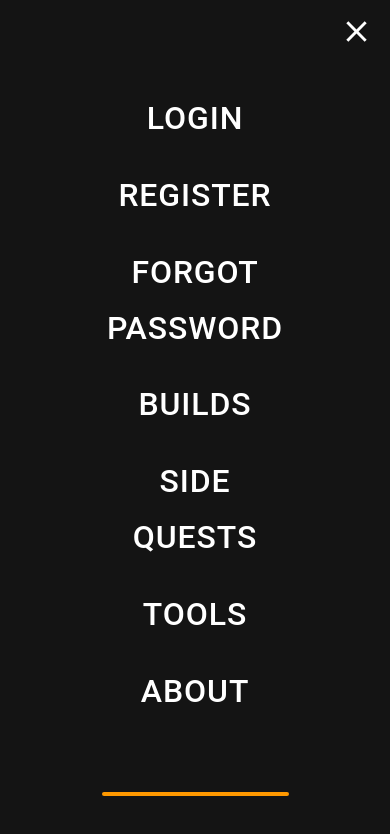
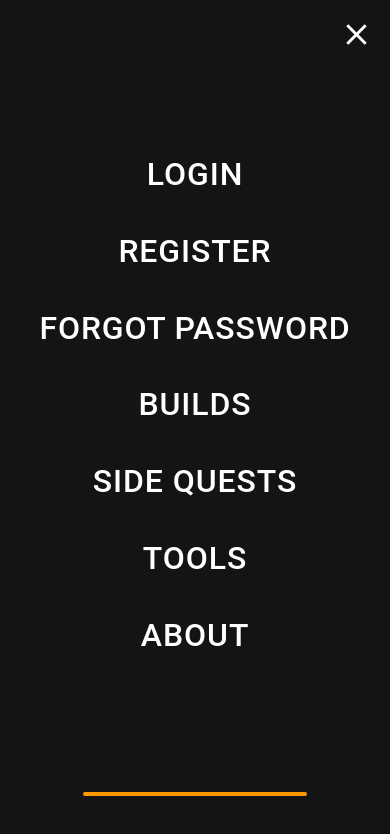
Before and after one commit to volpatocode/bardgoblin, a Next.js app: page / in a window 390 px wide. Both pictures are taken after a click on the button 358 px from the left and 32 px from the top of the page. Shown: the top 834 px of the page. Built offline with nearby package versions, Linux system fonts and the light colour scheme; no server answers; a web font is replaced by a local one.

Commit message:
fix: close button disappeating

```diff
--- a/src/components/Navbar/index.tsx
+++ b/src/components/Navbar/index.tsx
@@ -8,7 +8,8 @@ import {
   ContainedButton,
   MenuIcon,
   CloseMenuIcon,
-  IconButton,
+  OpenIconButton,
+  CloseIconButton,
   StyledStack,
   BoxModal,
   MenuModal,
@@ -53,26 +54,26 @@ export default function index({ page }: navbarType) {
             <AvatarIcon />
           </StyledStack>
           {/* responsive */}
-          <IconButton
+          <OpenIconButton
             size="large"
             edge="start"
             aria-label="open-drawer"
             onClick={() => setIsMenuOpen(!isMenuOpen)}
           >
             <MenuIcon />
-          </IconButton>
+          </OpenIconButton>
           {isMenuOpen && (
             <Fade in={isMenuOpen}>
               <BoxModal>
                 <HeaderModal>
-                  <IconButton
+                  <CloseIconButton
                     size="medium"
                     edge="start"
                     aria-label="open-drawer"
                     onClick={() => setIsMenuOpen(!isMenuOpen)}
                   >
                     <CloseMenuIcon fontSize="large" />
-                  </IconButton>
+                  </CloseIconButton>
                 </HeaderModal>
                 <MenuModal>
                   {isAuthorized ? (
--- a/src/components/Navbar/styles.ts
+++ b/src/components/Navbar/styles.ts
@@ -4,7 +4,6 @@ import { navbarType } from "./index";
 import MenuIcona from "@mui/icons-material/Menu";
 import IconButtona from "@mui/material/IconButton";
 import CloseIcona from "@mui/icons-material/Close";
-import { Stack } from "@mui/material";
 
 export const Navbar = styled(Box)<navbarType>`
   width: 100vw;
@@ -76,12 +75,16 @@ export const ContainedButton = styled(Button)`
 
 // Responsive
 
-export const IconButton = styled(IconButtona)`
+export const OpenIconButton = styled(IconButtona)`
   color: #fff;
   display: none;
   @media (max-width: 960px) {
     display: block;
   }
+`;
+
+export const CloseIconButton = styled(IconButtona)`
+  color: #fff;
 `;
 
 export const MenuIcon = styled(MenuIcona)`
@@ -132,8 +135,20 @@ export const MenuModal = styled(Box)`
   display: flex;
   flex-direction: column;
   gap: 0.8rem;
+  margin-bottom: 3rem;
   width: 50%;
-  margin-bottom: 3rem;
+  @media (max-width: 960px) {
+    width: 60%;
+  }
+  @media (max-width: 760px) {
+    width: 70%;
+  }
+  @media (max-width: 560px) {
+    width: 90%;
+  }
+  @media (max-width: 400px) {
+    width: 100%;
+  }
 `;
 
 export const ModalButton = styled(Button)`
@@ -148,9 +163,10 @@ export const ModalButton = styled(Button)`
 `;
 
 export const FooterModal = styled(Box)`
-  width: 50%;
   height: 4px;
   background-color: #ff9900;
   border-radius: 5px;
   margin-bottom: 3rem;
+  width: 60%;
+
 `;
```
